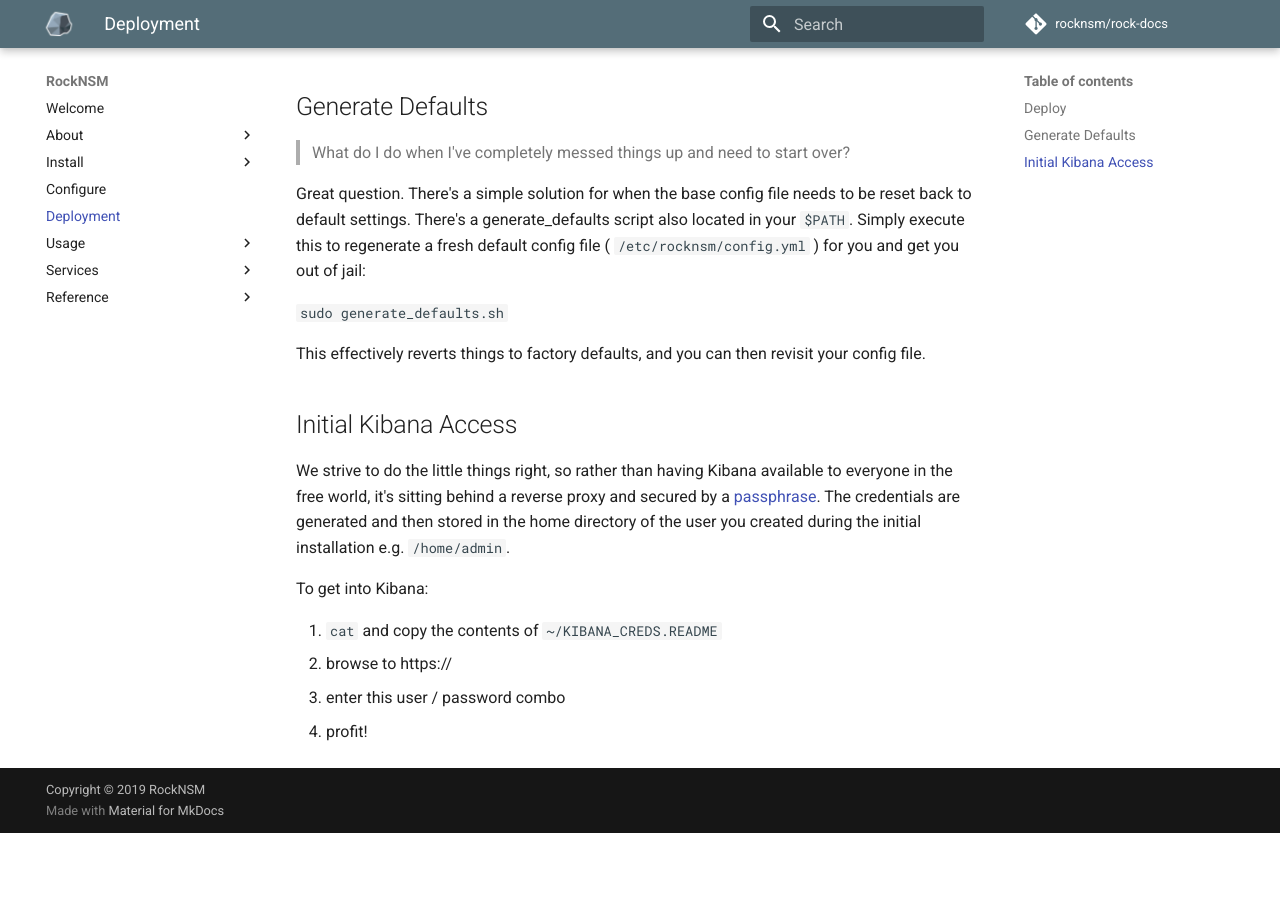
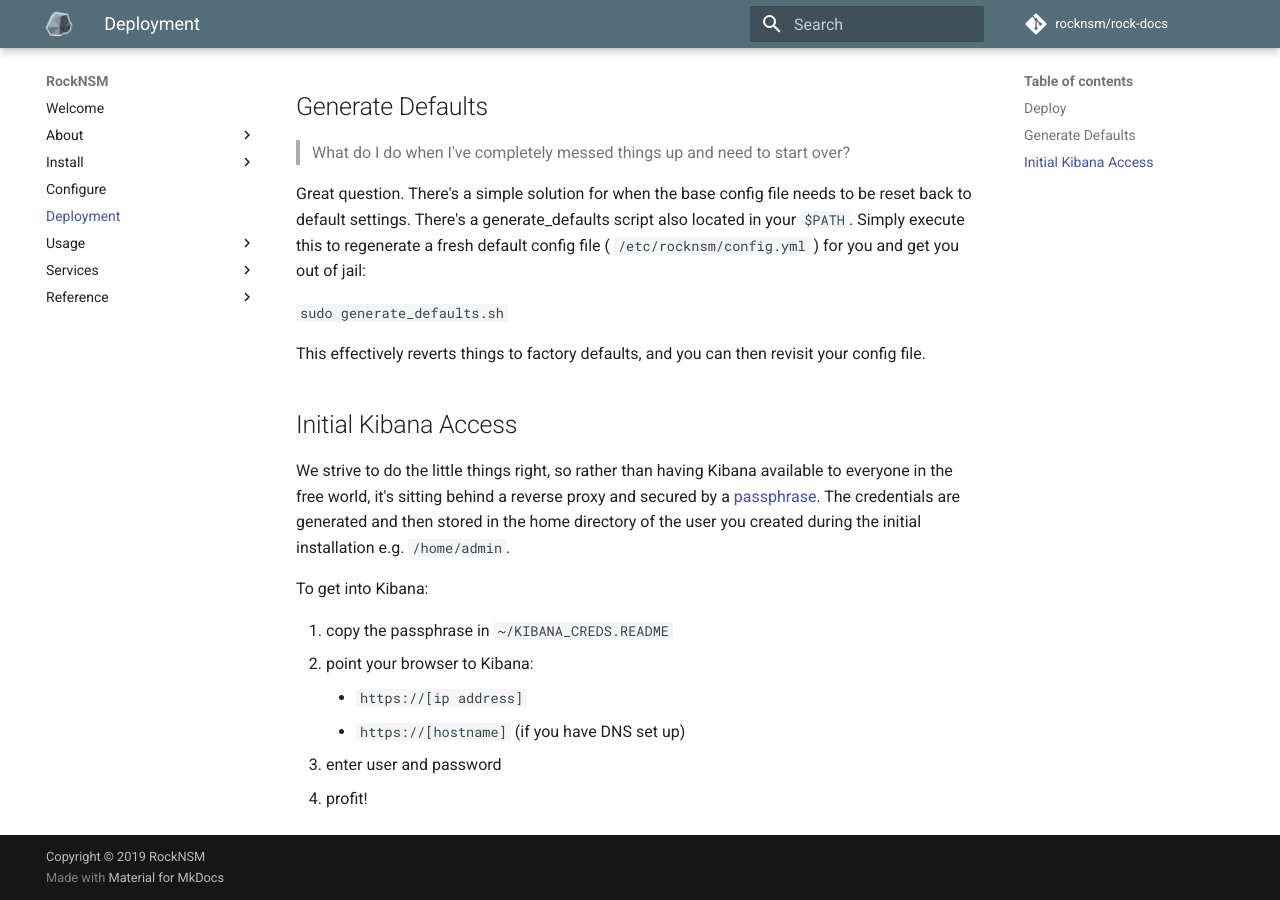
Before and after one commit to seven62/mkdocs-demo, an MkDocs documentation site: the page built from docs/deployment/index.md, in a window 1280 px wide and 900 px high, scrolled down 718 px. Built offline with MkDocs 1.6.1 and Material for MkDocs 9.7.7, drawn with Linux system fonts in a browser that asks for light colours; comment, search, counter and statistics services are not loaded; before the commit the page ends 1551 px from its top, so only the background shows below that.

Commit message:
add ip address and dns login examples

````diff
--- a/docs/deployment/index.md
+++ b/docs/deployment/index.md
@@ -4,13 +4,6 @@
 Once `/etc/rocknsm/config.yml` has been tuned to suit your environment, it's
 finally time to **deploy this thing**.  This is done by running the deployment
 script, which is in the install user's path (`/usr/sbin/`).
-
-<!-- ```
-/usr/sbin/
-├── ...
-├── deploy_rock.sh.sh
-├── ...
-``` -->
 
 To kick off the deployment script run:  `sudo deploy_rock.sh`
 
@@ -48,7 +41,9 @@
 
 To get into Kibana:
 
-1. `cat` and copy the contents of `~/KIBANA_CREDS.README`
-1. browse to https://<MANAGEMENT-IP>
-1. enter this user / password combo
+1. copy the passphrase in `~/KIBANA_CREDS.README`
+2. point your browser to Kibana:
+    * `https://[ip address]`
+    * `https://[hostname]` (if you have DNS set up)
+1. enter user and password
 1. profit!
````
